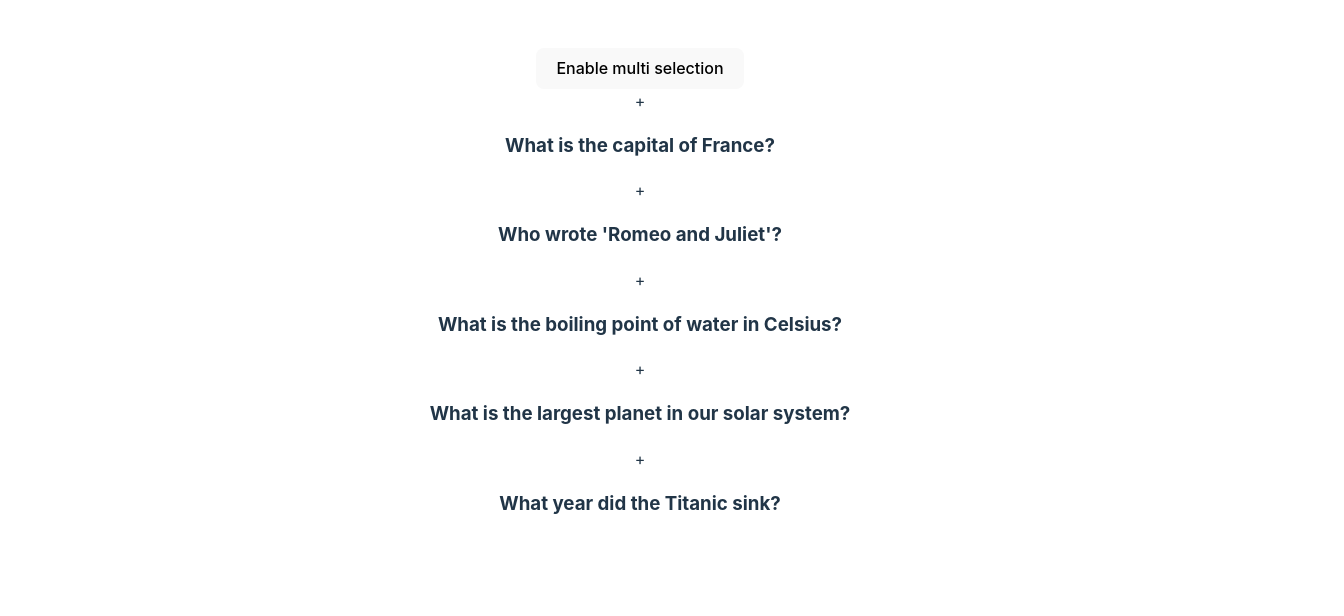
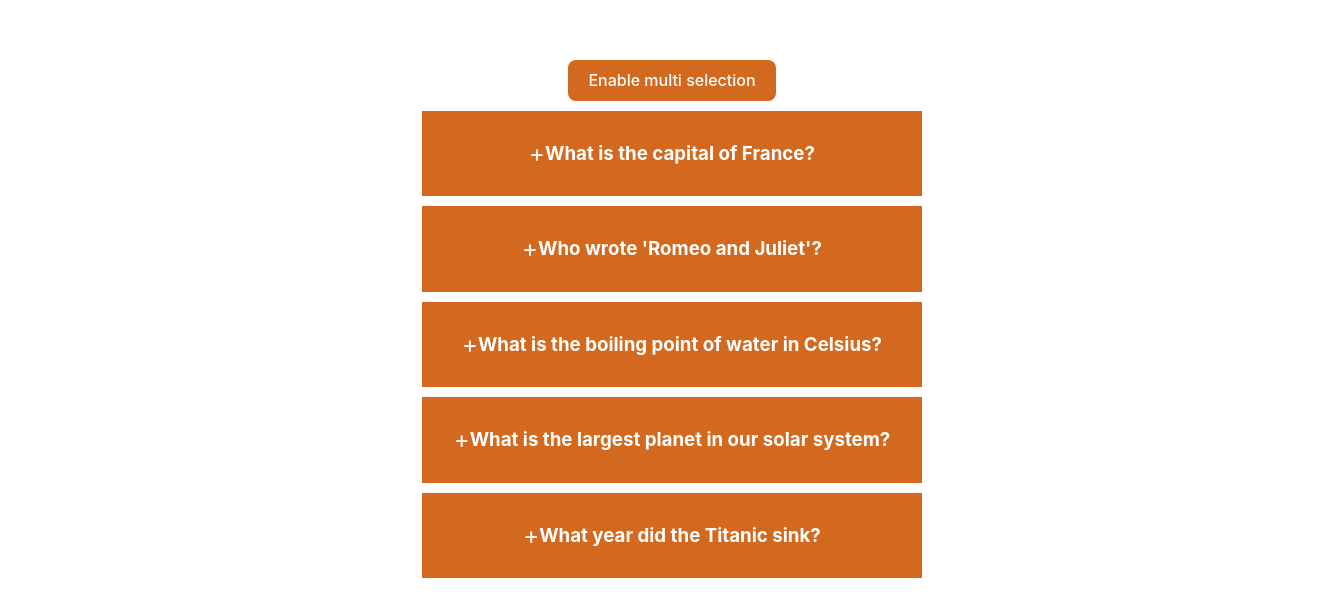
Before and after one commit to ctokoli/accordion, a React (Vite) app: page / in a window 1280 px wide. Shown: the part 108-724 px from the top of the page, 1344 px wide, since content can reach past the window. Built offline with nearby package versions, Linux system fonts and the light colour scheme.

Commit message:
Update style.css

```diff
--- a/src/components/style.css
+++ b/src/components/style.css
@@ -0,0 +1,47 @@
+.wrapper{
+    display: flex;
+    flex-direction: column;
+    height: 100vh;
+    width: 100vw;
+    justify-content: center;
+    align-items: center;
+}
+
+.accordion{
+    width: 500px;
+}
+
+.item{
+    background-color: chocolate;
+    margin-bottom: 10px;
+    padding: 10px 20px;
+    color: white;
+}
+
+.title{
+    display: flex;
+    flex-direction: column;
+    justify-content: center;
+    align-items: center;
+    cursor: pointer;
+}
+
+.icon{
+    font-size: 1.5em;
+}
+
+.btn {
+    background-color: chocolate;
+    color: white;
+    margin-bottom: 10px;
+}
+
+.head-title{
+    display: flex;
+    justify-content: center;
+    align-items: center;
+}
+.content-wrapper{
+    display: flex;
+    flex-direction: column;
+}
```
